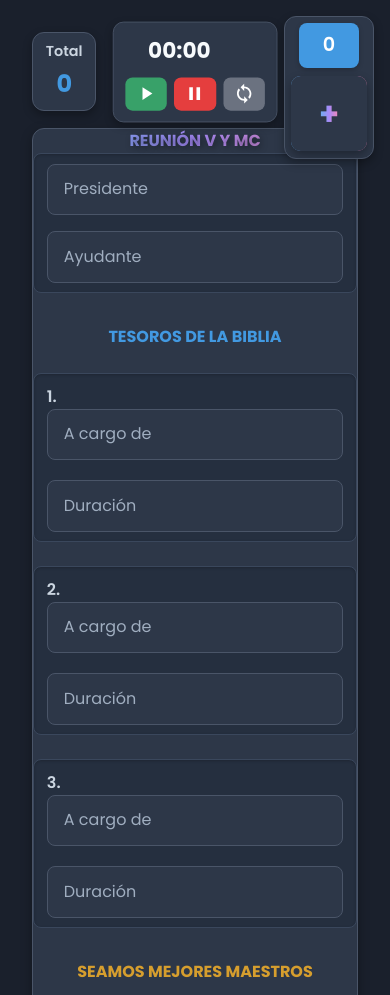
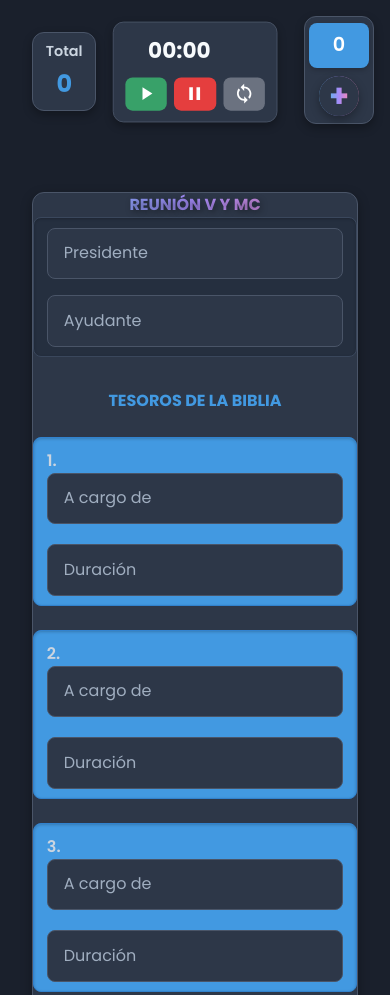
Before and after one commit to pwtrelew/Tiempos, a plain HTML site: page index.html in a window 390 px wide. Shown: the top 995 px of the page. Drawn offline with nearby package versions, Linux system fonts and the light colour scheme.

Commit message:
Update index.html

```diff
--- a/index.html
+++ b/index.html
@@ -20,7 +20,7 @@
             align-items: flex-start; /* Align to start for better top spacing */
             min-height: 100vh;
             padding: 2rem;
-            padding-top: 10rem; /* Ensures content clears fixed elements at the top */
+            padding-top: 4rem; /* Adjusted padding-top for better visibility */
             padding-bottom: 5rem; /* Increased padding-bottom for more space */
             box-sizing: border-box;
         }
@@ -49,14 +49,33 @@
         #nuestra-vida-cristiana-title {
             color: #EF817B !important; /* Reddish/Salmon color as requested, forced with !important */
         }
+        /* Wrapper for section input groups to apply background color */
+        .section-group-wrapper {
+            margin-top: 1.5rem; /* Space between title and first input group */
+            margin-bottom: 2rem; /* Space after the last input group in the section */
+        }
         .input-group {
             margin-bottom: 1.5rem;
             padding: 0.75rem 1rem; /* Added padding to the input group */
-            background-color: #252F3F; /* Darker gray background for the input group container */
+            background-color: #252F3F; /* Default dark gray background for the input group container */
             border-radius: 0.5rem; /* Rounded corners for the input group */
             border: 1px solid #3A475C; /* Subtle border for the input group */
             box-shadow: inset 0 1px 3px rgba(0, 0, 0, 0.2); /* Inner shadow for depth */
         }
+        /* Specific background colors for input groups based on section */
+        .tesoros-section .input-group {
+            background-color: #4299E1; /* Blue-green for Tesoros de la Biblia */
+            border-color: #3182CE; /* Slightly darker blue for border */
+        }
+        .seamos-section .input-group {
+            background-color: #D69E2E; /* Golden/Orange for Seamos Mejores Maestros */
+            border-color: #B7791F; /* Slightly darker orange for border */
+        }
+        .vida-cristiana-section .input-group {
+            background-color: #EF817B; /* Reddish/Salmon for Nuestra Vida Cristiana */
+            border-color: #E53E3E; /* Slightly darker red for border */
+        }
+
         .input-group label {
             display: inline-block;
             margin-bottom: 0;
@@ -116,7 +135,7 @@
             background-clip: text;
             color: transparent; /* Fallback for browsers that don't support -webkit-text-fill-color */
             /* Removed padding, border-radius, border, box-shadow, width, and margins */
-            margin-bottom: 12rem; /* Increased margin-bottom significantly */
+            margin-bottom: 4rem; /* Adjusted margin-bottom for better visibility */
             text-align: center;
             font-size: 5rem; /* Increased font size */
             font-weight: 700;
@@ -299,9 +318,9 @@
             background-color: #E53E3E; /* Red for reset feedback */
         }
         .floating-counter-button {
-            width: 100%; /* Fill parent container's width */
-            aspect-ratio: 1 / 1; /* Make it a square based on its width */
-            border-radius: 0.75rem; /* Rounded corners for the square */
+            width: 60px; /* Fixed width for circular button */
+            height: 60px; /* Fixed height for circular button */
+            border-radius: 50%; /* Make it a circle */
             background-color: #2D3748; /* Solid gray background */
             position: relative;
             overflow: hidden;
@@ -576,7 +595,7 @@
         /* Responsive adjustments for smaller screens - Dark Mode adjustments */
         @media (max-width: 640px) {
             body {
-                padding-top: 8rem;
+                padding-top: 12rem; /* Increased padding-top for mobile to prevent overlap */
                 padding-bottom: 4rem; /* Adjusted padding-bottom for mobile */
             }
             .container {
@@ -584,8 +603,8 @@
                 margin: 0; /* Removed margin for mobile */
             }
             h1 {
-                font-size: 4rem; /* Adjusted font size for mobile h1 */
-                margin-bottom: 8rem; /* Adjusted margin-bottom for mobile h1 */
+                font-size: 3rem; /* Adjusted font size for mobile h1 */
+                margin-bottom: 4rem; /* Adjusted margin-bottom for mobile h1 */
             }
             .section-title {
                 font-size: 1rem;
@@ -634,12 +653,12 @@
                 top: 1rem; /* Aligned with stopwatch container's top for mobile */
                 right: 1rem;
                 padding: 0.4rem; /* Further reduced padding for mobile */
-                width: 90px; /* Fixed width for mobile */
+                width: 70px; /* Fixed width for mobile */
             }
             .floating-counter-button {
-                width: 100%; /* Fill parent container's width */
-                aspect-ratio: 1 / 1; /* Make it a square based on its width */
-                border-radius: 0.6rem; /* Adjusted border-radius for mobile */
+                width: 40px; /* Fixed width for circular button on mobile */
+                height: 40px; /* Fixed height for circular button on mobile */
+                border-radius: 50%; /* Make it a circle */
             }
             .floating-counter-button::before {
                 top: -1px; /* Adjusted border thickness for mobile */
@@ -744,7 +763,7 @@
         </div>
 
         <h3 class="section-title">TESOROS DE LA BIBLIA</h3>
-
+        <div class="section-group-wrapper tesoros-section">
             <div class="input-group">
                 <label for="tema-biblia-nombre">1.</label>
                 <input type="text" id="tema-biblia-nombre" name="tema-biblia-nombre" class="name-input" placeholder="A cargo de">
@@ -762,9 +781,10 @@
                 <input type="text" id="lectura-biblia-nombre" name="lectura-biblia-nombre" class="name-input" placeholder="A cargo de">
                 <input type="text" id="lectura-biblia-duracion" name="lectura-biblia-duracion" class="duration-input-block duration-input-long" placeholder="Duración">
             </div>
+        </div>
 
         <h3 class="section-title" id="seamos-mejores-maestros-title">SEAMOS MEJORES MAESTROS</h3>
-
+        <div class="section-group-wrapper seamos-section">
             <div class="input-group">
                 <label for="primera-conversacion-nombre">4.</label>
                 <input type="text" id="primera-conversacion-nombre" name="primera-conversacion-nombre" class="name-input" placeholder="A cargo de">
@@ -782,9 +802,10 @@
                 <input type="text" id="curso-biblico-nombre" name="curso-biblico-nombre" class="name-input" placeholder="A cargo de">
                 <input type="text" id="curso-biblico-duracion" name="curso-biblico-duracion" class="duration-input-block duration-input-long" placeholder="Duración">
             </div>
+        </div>
 
         <h3 class="section-title" id="nuestra-vida-cristiana-title">NUESTRA VIDA CRISTIANA</h3>
-
+        <div class="section-group-wrapper vida-cristiana-section">
             <div class="input-group">
                 <label for="discurso-nombre">7.</label>
                 <input type="text" id="discurso-nombre" name="discurso-nombre" class="name-input" placeholder="A cargo de">
@@ -801,6 +822,7 @@
                 <label for="estudio-biblia-nombre">9.</label>
                 <input type="text" id="estudio-biblia-nombre" name="estudio-biblia-nombre" class="name-input" placeholder="A cargo de">
                 <input type="text" id="estudio-biblia-duracion" name="estudio-biblia-duracion" class="duration-input-block duration-input-very-long" placeholder="Duración">
+            </div>
         </div>
 
         <button id="generate-report-button" class="generate-report-button">Generar Informe</button>
```
Lines whose indentation alone changed are shown as unchanged.
